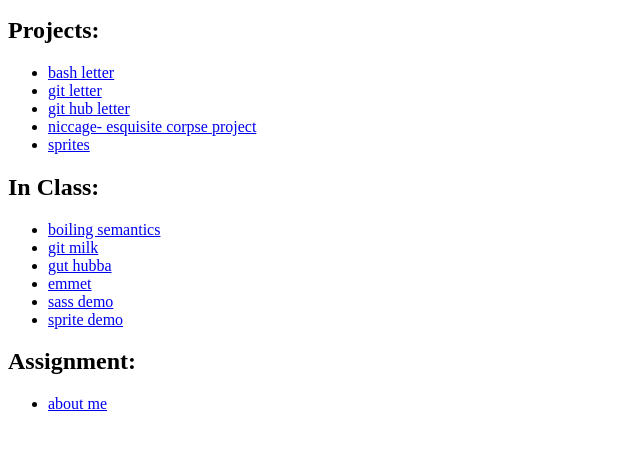
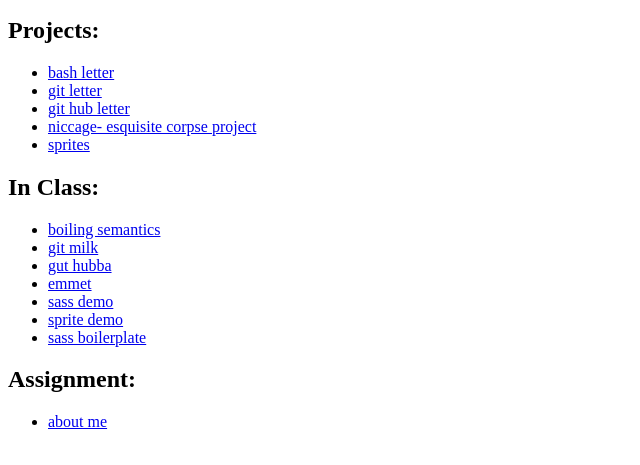
Before and after one commit to caca1257/devportal, a plain HTML site: page index.html in a window 1280 px wide. Shown: the part 101-566 px from the top of the page, without its empty margins (0-640 px from the left). Drawn offline with Linux system fonts and the light colour scheme.

Commit message:
added link to my sass boilerplate

```diff
--- a/index.html
+++ b/index.html
@@ -30,6 +30,7 @@
 			<li><a href="class stuff/emmet.html">emmet</a></li>
 			<li><a href="sass-demo/index.html">sass demo</a></li>
 			<li><a href="sprite-demo/index.html">sprite demo</a></li>
+			<li><a href="sass-boilerplate/index.html">sass boilerplate</a></li>
 		</ul>
 	</section>
 	<section>
```
